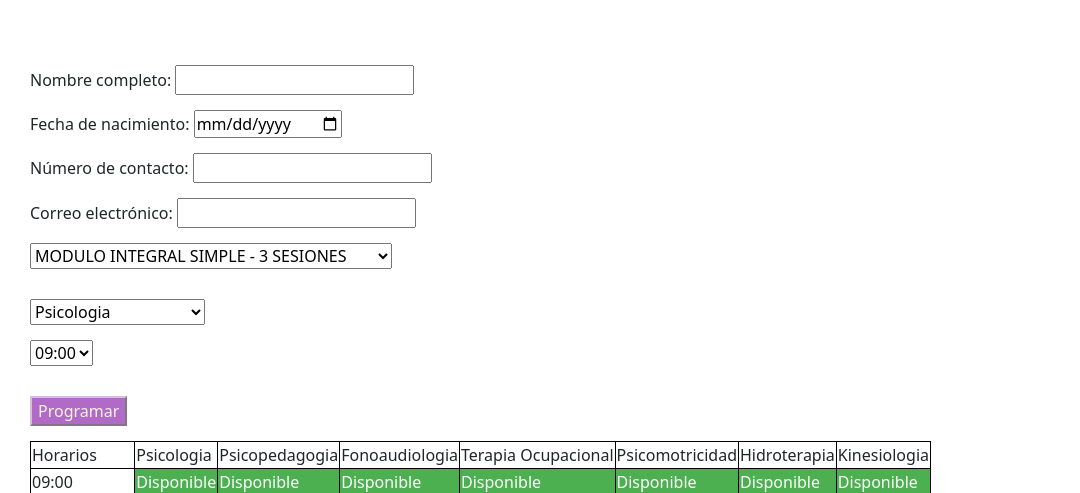
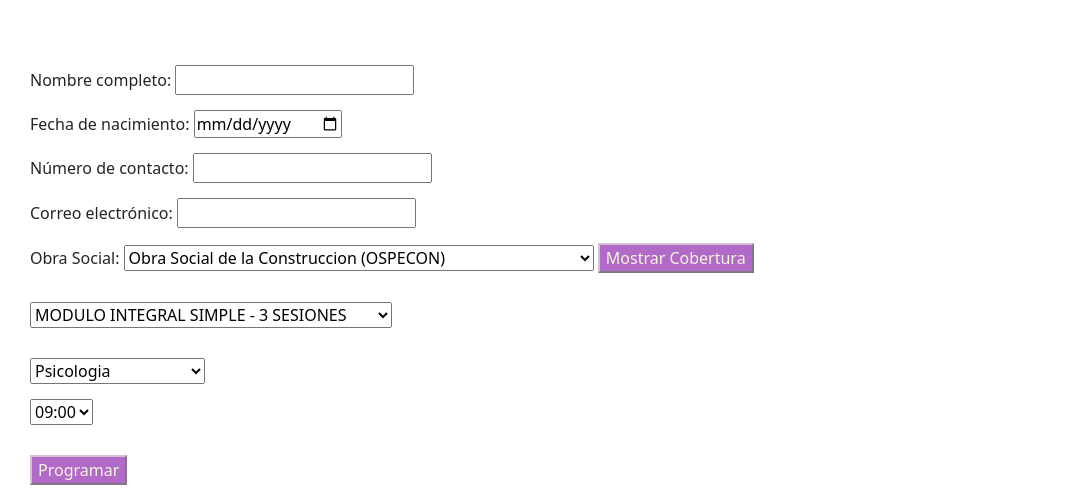
Before and after one commit to marinitagennaro/ProyectoFinalGennaroReEntrega, a plain HTML site: page index.html in a window 1280 px wide. Shown: the part 385-878 px from the top of the page, without its empty margins (0-1080 px from the left). Drawn offline with nearby package versions, Linux system fonts and the light colour scheme; some packages are replaced by stand-ins of ours; a script that the page names is missing.

Commit message:
v 0.0.3
aca deje mis ultimas esperanzas, lo he dado todo y re hice el proyecto final de js

```diff
--- a/estilos.css
+++ b/estilos.css
@@ -39,6 +39,8 @@ button:hover {
 select{
     margin-bottom: 15px;
 }
-h1{
-    text-align: center;
+
+.datosConteiner, td {
+    margin-left: 20px;
+    padding-left: 20px;
 }
--- a/index.html
+++ b/index.html
@@ -26,6 +26,13 @@
 
         <label for="email">Correo electrónico:</label>
         <input type="email" id="email" name="email" required><br>
+
+        <label for="obraSocial">Obra Social:</label>
+        <select id="listaObrasSociales"></select>
+
+        <button onclick="mostrarCobertura()">Mostrar Cobertura</button>
+        <p id="coberturaObraSocial"></p>
+
         <div id="tipoModulo">
             <!--modulo intensivo o simple-->
         </div>
@@ -44,8 +51,8 @@
         <div id="datosContainer">
             <h1 class="texto">Turnos solicitados</h1>
         </div>
-    <script src="script.js"></script>
     <script src="https://cdn.jsdelivr.net/npm/bootstrap@5.3.0/dist/js/bootstrap.bundle.min.js" integrity="sha384-geWF76RCwLtnZ8qwWowPQNguL3RmwHVBC9FhGdlKrxdiJJigb/j/68SIy3Te4Bkz" crossorigin="anonymous"></script>
     <script src="https://cdn.jsdelivr.net/npm/sweetalert2@11"></script>
+    <script src="script.js"></script>
 </body>
 </html>
--- a/script.js
+++ b/script.js
@@ -8,6 +8,39 @@ modulo.innerHTML = `
     </select>
 `;
 
+
+let obrasSociales = [
+    {nombre: "Obra Social de la Construccion (OSPECON)", cobertura: "Cobertura MII"},
+    {nombre: "Obra Social de los choferes y camioneros (OSCHOCA)", cobertura: "Cobertura MIS"},
+    {nombre: "Obra Social de los pasteleros (ELEVAR)", cobertura: "Cobertura MIS"},
+    {nombre: "Obra Social del personal Grafico(GRAFICOS)", cobertura: "Cobertura MII"},
+    {nombre: "Obra Social de los empleados de comercio (OSECAC)", cobertura: "Cobertura MII"},
+    {nombre: "Obra Social del personal de sanidad (OSPSA)", cobertura: "Cobertura MIS"},
+    {nombre: "Obra Social del plastico (OSPIP)", cobertura: "Cobertura MIS"},
+    {nombre: "Obra Social de las pymes y empresarios (OSDEPYM)", cobertura: "Cobertura MII"},
+    {nombre: "Obra Social del Personal de los empleados de la nacion (UP)", cobertura: "Cobertura MII"},
+];
+
+const listaObrasSociales = document.getElementById("listaObrasSociales");
+
+obrasSociales.forEach(obrasSocial => {
+    const optionElement = document.createElement("option");
+    optionElement.value = obrasSocial.nombre;
+    optionElement.textContent = obrasSocial.nombre;
+    listaObrasSociales.appendChild(optionElement);
+});
+
+function mostrarCobertura() {
+const seleccion = document.getElementById("listaObrasSociales").value;
+const obraSocial = obrasSociales.find(ob => ob.nombre === seleccion);
+
+if (obraSocial) {
+    document.getElementById("coberturaObraSocial").textContent = `La obra social ${obraSocial.nombre} tiene una ${obraSocial.cobertura}.`;
+} else {
+    document.getElementById("coberturaObraSocial").textContent = "No se encontró información de cobertura para esa obra social.";
+}
+
+}
 
 
 
@@ -49,6 +82,7 @@ document.getElementById('formulario').addEventListener('submit', function (event
     let fechaNacimiento = document.getElementById('fecha_nacimiento').value;
     let telefono = document.getElementById('telefono').value;
     let email = document.getElementById('email').value;
+    let obrasSociales = document.getElementById("listaObrasSociales").querySelector('select').value;
     let seleccionModulo = document.getElementById("tipoModulo").querySelector('select').value;
     let especialidadSeleccionada = document.getElementById('especialidades').querySelector('select').value;
     let turnoSeleccionado = document.getElementById('programar').querySelector('select').value;
@@ -58,6 +92,7 @@ document.getElementById('formulario').addEventListener('submit', function (event
         fechaNacimiento,
         telefono,
         email,
+        obrasSociales,
         seleccionModulo,
         especialidadSeleccionada,
         turnoSeleccionado,
@@ -260,20 +295,23 @@ tabla.innerHTML = `
     <td id="turnos" class="tablaGeneral disponible">Disponible</td>
 </tr>
 </table>
-<button id="restablecer">Restablecer</button>
 `;
 
 // boton restablecer para que borre lo pedido en el locaStorage ESTO LO TENGO QUE MEJORAR PQ PA MI NO ANDA
-let restablecer = document.getElementById("restablecer");
-restablecer = localStorage.remove(updateTable);
+
+
+/* let restablecer = document.getElementById("restablecer");
+restablecer = localStorage.removeItem(updateTable);
 localStorage.setItem('restablecer', JSON.stringify(restablecer));
 Swal.fire({
     position: 'center',
-    icon: 'ok',
+    icon: 'info',
     title: 'Los datos fueron eliminados.',
     showConfirmButton: false,
     timer: 2500})
 
+
+*/
 
 //json
 async function obtenerJsonEspecialidades() {
```
Also changed, not shown: especialidades.JSON (line endings or trailing spaces).
